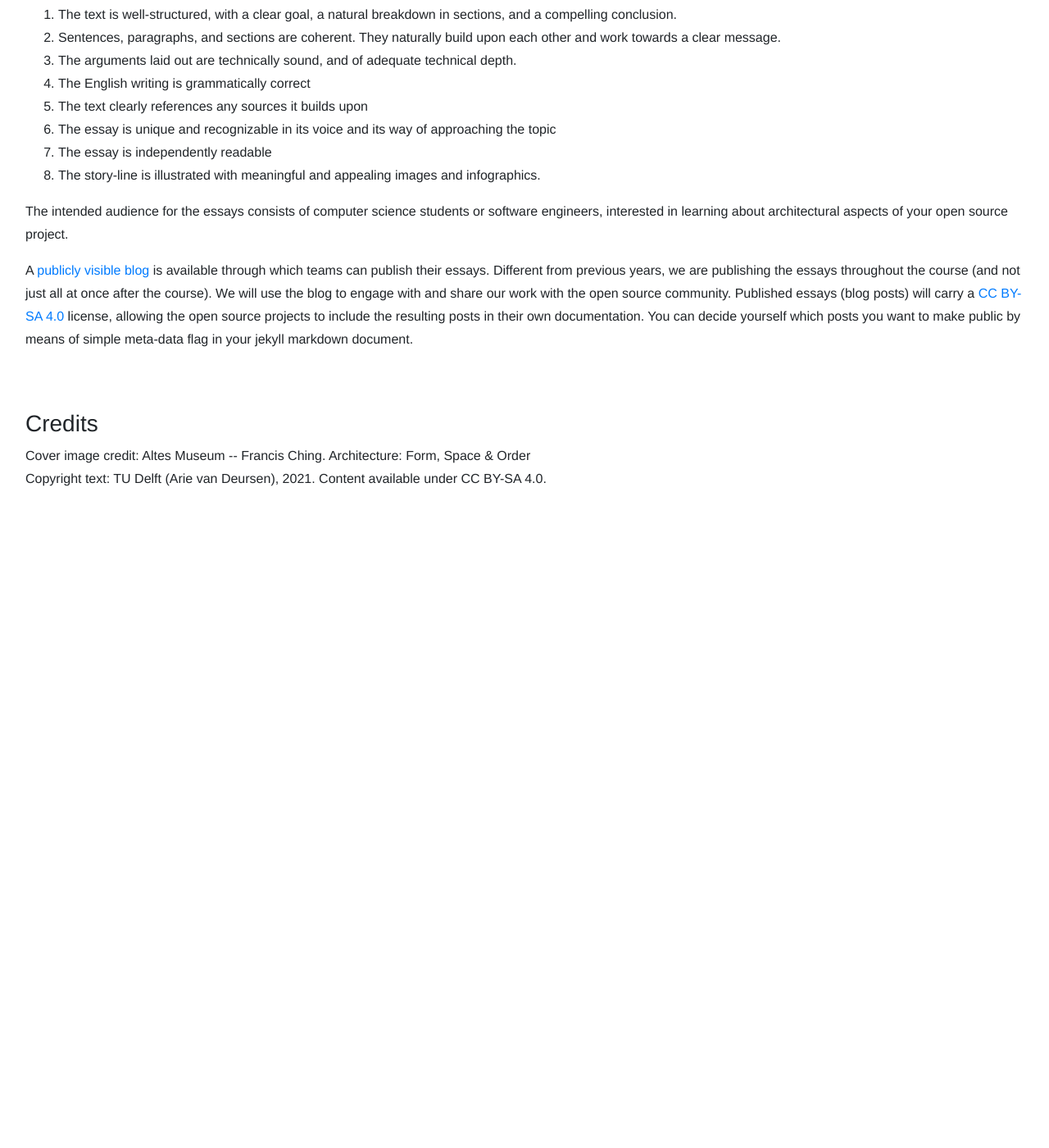
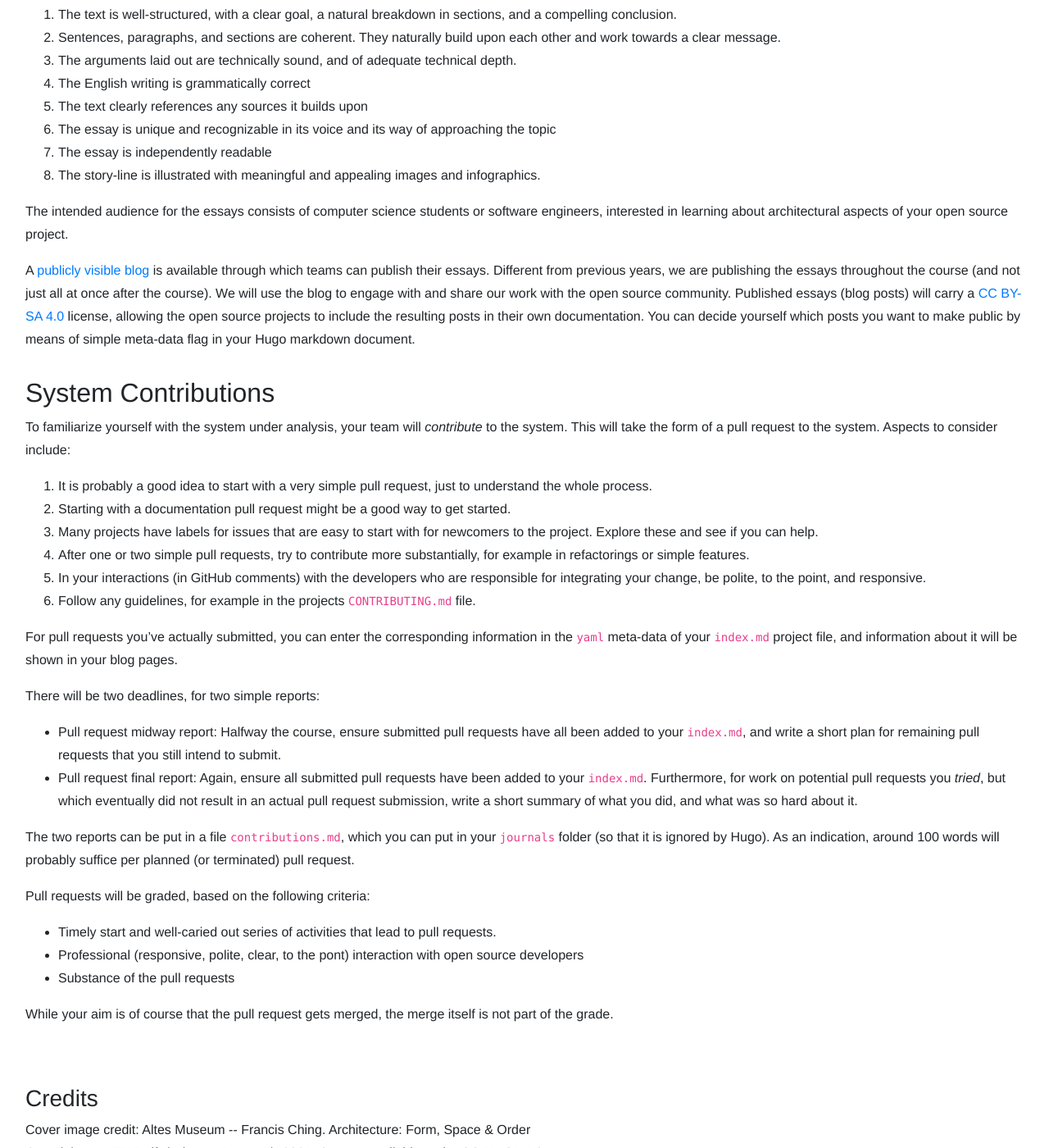
Before and after one commit to SERG-Delft/delftswa, a Jekyll site: the page built from 2021/assignment.md, in a window 1280 px wide and 1400 px high, scrolled down 2473 px. Shown: the whole window at 82% size. Built offline with Jekyll 4.4.1, drawn with Linux system fonts in a browser that asks for light colours; before the commit the page ends 3103 px from its top, so only the background shows below that; some of the changed text lies outside the part shown.

Commit message:
Jekyll -> Hugo. Add contribution to assignment

```diff
--- a/2021/assignment.md
+++ b/2021/assignment.md
@@ -29,7 +30,7 @@ All team members will get access to a shared [GitLab][gitlab-desosa] repository
 Within this repository, each team will have one dedicated project sub-folder to work in.
 Teams should only add changes to their own sub-folder.
 
-The repo includes all essays written for all projects. The essays themselves are writen in [Markdown], and rendered using [Jekyll] on the web, and [pandoc] for creating a pdf and an epub version.
+The repo includes all essays written for all projects. The essays themselves are writen in [Markdown], and rendered using [Hugo] on the web, and [pandoc] for creating a pdf and an epub version.
 
 Follow all good software development practices in this repository, such as using issues and milestones for planning, merge requests, review, etc. Show that you are well-organized, and that the teachers can clearly see what you did and what you  are planning to do.
 
@@ -37,6 +38,7 @@ You are encouraged to use issues and pull requests, properly labeling them with
 
 [gitlab-desosa]: https://gitlab.ewi.tudelft.nl/in4315/2020-2021/desosa2021
 [jekyll]: https://jekyllrb.com/
+[hugo]: https://gohugo.io/
 [markdown]: https://daringfireball.net/projects/markdown/
 [pandoc]: https://pandoc.org/MANUAL.html
 
@@ -107,7 +109,7 @@ Your essays will be evaluated based on the following:
 The intended audience for the essays consists of computer science students or software engineers, interested in learning about architectural aspects of your open source project.
 
 A [publicly visible blog][desosa2021] is available through which teams can publish their essays. Different from previous years, we are publishing the essays throughout the course (and not just all at once after the course). We will use the blog to engage with and share our work with the open source community. Published essays (blog posts) will carry a [CC BY-SA 4.0] license, allowing the open source projects to include the resulting posts in their own documentation.
-You can decide yourself which posts you want to make public by means of simple meta-data flag in your jekyll markdown document.
+You can decide yourself which posts you want to make public by means of simple meta-data flag in your Hugo markdown document.
 
 [Dan Heller]: https://medium.com/@daniel.heller/ten-principles-for-growth-69015e08c35b
 [Markdown Word Count]: https://github.com/gandreadis/markdown-word-count
@@ -295,13 +297,14 @@ Once you are ready to submit your essay, please follow the following steps:
 
     _Note:_ This only needs to be done once per team.
 
+-->
 
 
 <a id="contributions"></a>
 ## System Contributions
 
 To familiarize yourself with the system under analysis, your team will _contribute_ to the system.
-This will take the form of a pull  request to the system.
+This will take the form of a pull request to the system.
 Aspects to consider include:
 
 1. It is probably a good  idea  to start with a very simple pull request, just to understand the whole process.
@@ -318,7 +321,7 @@ There will be two deadlines, for two simple reports:
 - Pull request midway report: Halfway the course, ensure submitted pull requests have all been added to  your `index.md`, and write a short plan for remaining pull requests that you still intend to submit.
 - Pull request final report: Again, ensure all submitted pull requests have been added to your `index.md`. Furthermore, for work on potential pull requests you  _tried_, but which eventually did not result in an actual pull request submission, write a short summary of what you did, and what was so hard about it.
 
-The two reports can be put in a file `contributions.md`, which you can put in your `journals` folder (so that it is ignored by jekyll). As an indication, around 100 words will probably suffice per planned (or terminated) pull request.
+The two reports can be put in a file `contributions.md`, which you can put in your `journals` folder (so that it is ignored by Hugo). As an indication, around 100 words will probably suffice per planned (or terminated) pull request.
 
 Pull requests will be graded, based on the following criteria:
 
@@ -329,6 +332,7 @@ Pull requests will be graded, based on the following criteria:
 While your aim is of course that the pull request gets merged, the merge itself is not part of the grade.
 
 
+<!--
 
 ## References
 
```
Also changed, not shown: other parts of 2021/assignment.md (+2 -1 lines).
